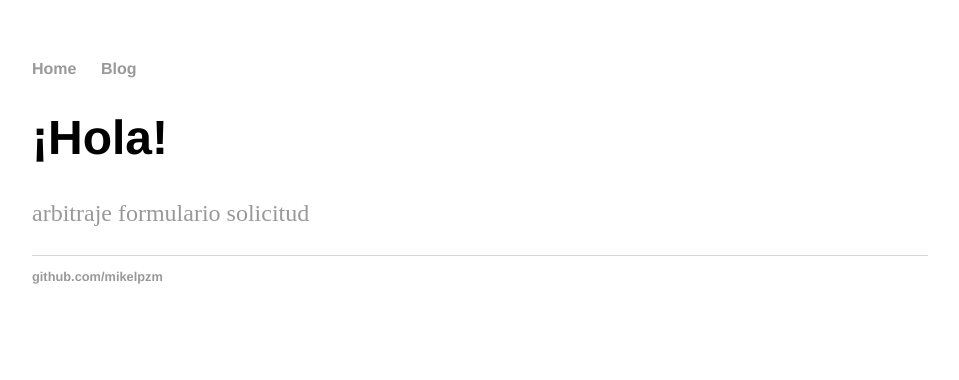
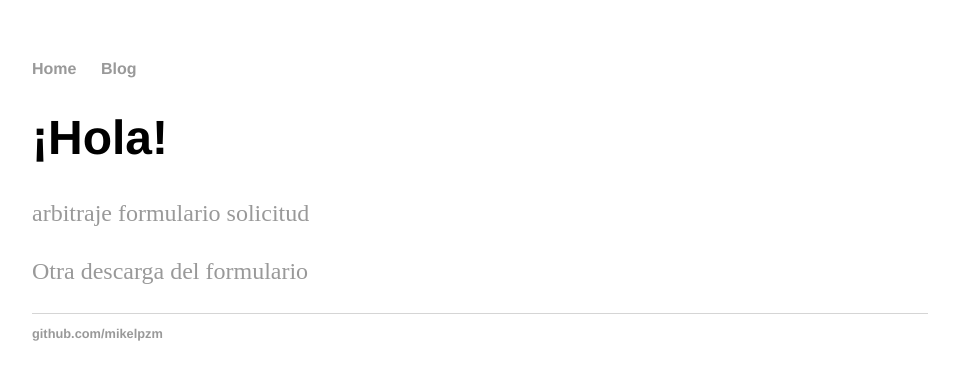
Before and after one commit to mikelpzm/mikelpzm.github.io, a Jekyll site: the page built from index.html, in a window 1280 px wide. Shown: the top 380 px of the page, without its empty margins (160-1119 px from the left). Built offline with Jekyll 4.4.1, drawn with Linux system fonts in a browser that asks for light colours.

Commit message:
Update index.html

```diff
--- a/index.html
+++ b/index.html
@@ -7,4 +7,8 @@ title: Mi blog
 	<p>
 	<a href="solicarb.pdf" target="_blank" download="arbitraje_formulario_solicitud.pdf">arbitraje formulario solicitud</a>
 	</p>
+
+	<p>
+	<a download="solicarb.pdf">Otra descarga del formulario</a>
+	</p>
 </div><!-- /.blurb -->
```
